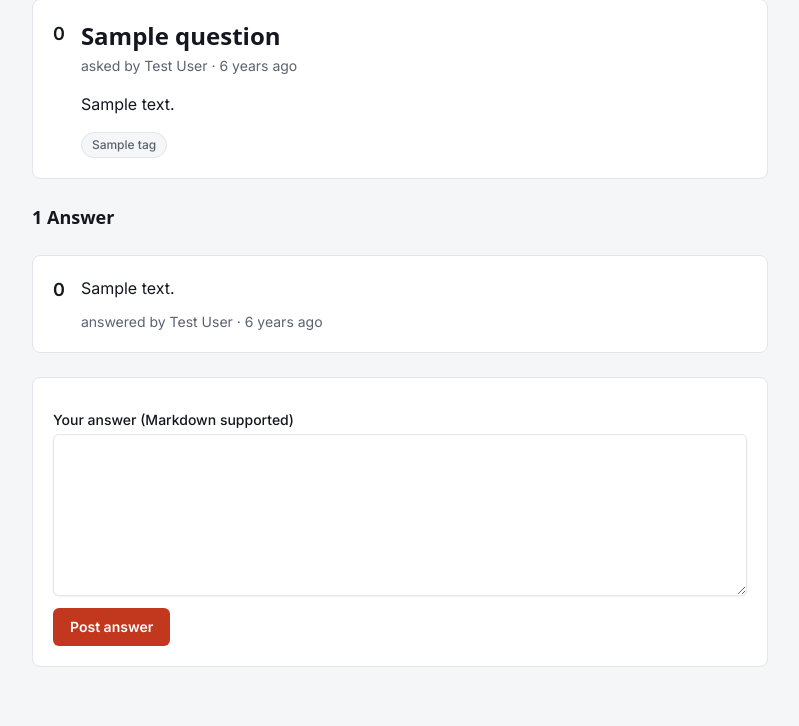
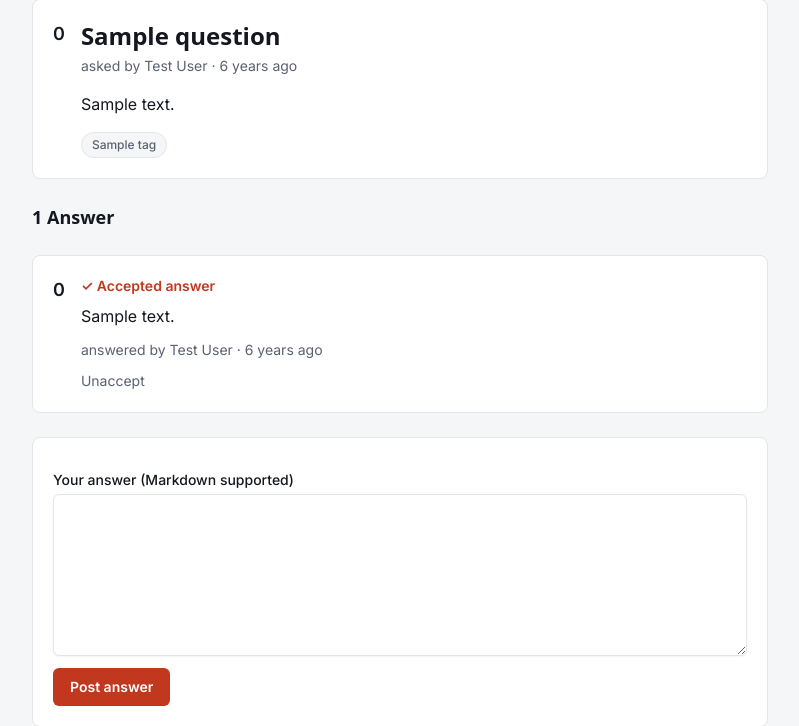
Before and after one commit to Jobamani/100days_showup, a Laravel app: a page that uses resources/views/questions/show.blade.php in a window 1280 px wide. Shown: the part 168-894 px from the top of the page, without its empty margins (240-1039 px from the left). Before the commit the page ends 835 px from the top, so only its background shows below. Run offline with Laravel 12, Linux system fonts and the light colour scheme; a user stored in the database is signed in; data comes from the database, SQL or seed files in the repository; tables that the repository leaves empty hold one stand-in row (values such as "Sample post"); style sheets or scripts are compiled from the project's sources; parts of the project's set-up code (start-up, migrations or seed data) failed here and were passed over; some web fonts are replaced.

Commit message:
Day:68 Add accepted answers

```diff
--- /dev/null
+++ b/app/Http/Controllers/AcceptAnswerController.php
@@ -0,0 +1,22 @@
+<?php
+
+namespace App\Http\Controllers;
+
+use App\Models\Answer;
+use Illuminate\Http\Request;
+
+class AcceptAnswerController extends Controller
+{
+    public function __invoke(Request $request, Answer $answer)
+    {
+        $question = $answer->question;
+
+        abort_unless($question->user_id === $request->user()->id, 403);
+
+        $question->accepted_answer_id =
+            $question->accepted_answer_id === $answer->id ? null : $answer->id;
+        $question->save();
+
+        return back();
+    }
+}
--- a/app/Http/Controllers/QuestionController.php
+++ b/app/Http/Controllers/QuestionController.php
@@ -28,9 +28,13 @@ class QuestionController extends Controller
         $question->load([
             'user',
             'tags',
-            'answers' => fn ($query) => $query->withSum('votes as score', 'value')->oldest()->orderBy('id'),
+            'answers' => fn ($query) => $query->withSum('votes as score', 'value')
+                ->orderByRaw('answers.id = ? DESC', [$question->accepted_answer_id ?? 0])
+                ->orderByRaw('COALESCE(score, 0) DESC')
+                ->oldest('answers.created_at')
+                ->orderBy('answers.id'),
             'answers.user',
-        ]);
+            ]);
 
         // the viewer's own votes on this page: one query, whatever the number of answers
         $myVotes = $request->user()
--- a/app/Models/Question.php
+++ b/app/Models/Question.php
@@ -53,4 +53,9 @@ class Question extends Model
     {
         return $this->belongsToMany(Tag::class);
     }
+
+    public function acceptedAnswer(): BelongsTo
+    {
+        return $this->belongsTo(Answer::class, 'accepted_answer_id');
+    }
 }
--- a/resources/views/questions/show.blade.php
+++ b/resources/views/questions/show.blade.php
@@ -39,8 +39,12 @@
         {{ $question->answers->count() }} {{ Str::plural('Answer', $question->answers->count()) }}
     </h2>
 
-    @foreach ($question->answers as $answer)
-        <x-card id="answer-{{ $answer->id }}">
+       @foreach ($question->answers as $answer)
+        @php($isAccepted = $question->accepted_answer_id === $answer->id)
+
+        <x-card id="answer-{{ $answer->id }}"
+            data-answer-id="{{ $answer->id }}"
+            :data-accepted="$isAccepted ? '1' : null">
             <div class="flex gap-4">
                 <x-vote-box kind="answer"
                             :score="(int) $answer->score"
@@ -49,10 +53,25 @@
                             :can-vote="auth()->check() && auth()->id() !== $answer->user_id" />
 
                 <div class="min-w-0 flex-1">
+                    @if ($isAccepted)
+                        <p class="mb-2 text-sm font-semibold text-accent">✓ Accepted answer</p>
+                    @endif
+
                     <div class="markdown text-ink">{{ \App\Support\Markdown::render($answer->body) }}</div>
                     <p class="mt-3 text-sm text-muted">
                         answered by {{ $answer->user->name }} · {{ $answer->created_at->diffForHumans() }}
                     </p>
+
+                    @auth
+                        @if (auth()->id() === $question->user_id)
+                            <form method="POST" action="{{ route('answers.accept', $answer) }}" data-accept-button class="mt-2">
+                                @csrf
+                                <button type="submit" class="text-sm text-muted hover:text-accent">
+                                    {{ $isAccepted ? 'Unaccept' : 'Accept this answer' }}
+                                </button>
+                            </form>
+                        @endif
+                    @endauth
                 </div>
             </div>
         </x-card>
--- a/routes/web.php
+++ b/routes/web.php
@@ -8,7 +8,7 @@ use App\Models\Post;
 use App\Http\Controllers\AnswerController;
 use App\Http\Controllers\QuestionController;
 use App\Http\Controllers\VoteController;
-
+use App\Http\Controllers\AcceptAnswerController;
 
 
 Route::get('/', [PostController::class, 'index'])->name('posts.index');
@@ -75,6 +75,11 @@ Route::middleware(['auth', 'not-banned'])->group(function () {
         ->whereNumber('answer')
         ->middleware('throttle:20,1,votes')
         ->name('answers.vote');
+
+    Route::post('/answers/{answer}/accept', AcceptAnswerController::class)
+        ->whereNumber('answer')
+        ->middleware('throttle:30,1,accept')
+        ->name('answers.accept');
 });
 
 require __DIR__.'/auth.php';
```
Also changed, not shown: tests/Feature/AcceptAnswerTest.php (added, +163 -0 lines), database/migrations/2026_11_27_064815_add_accepted_answer_to_questions_table.php (added).
